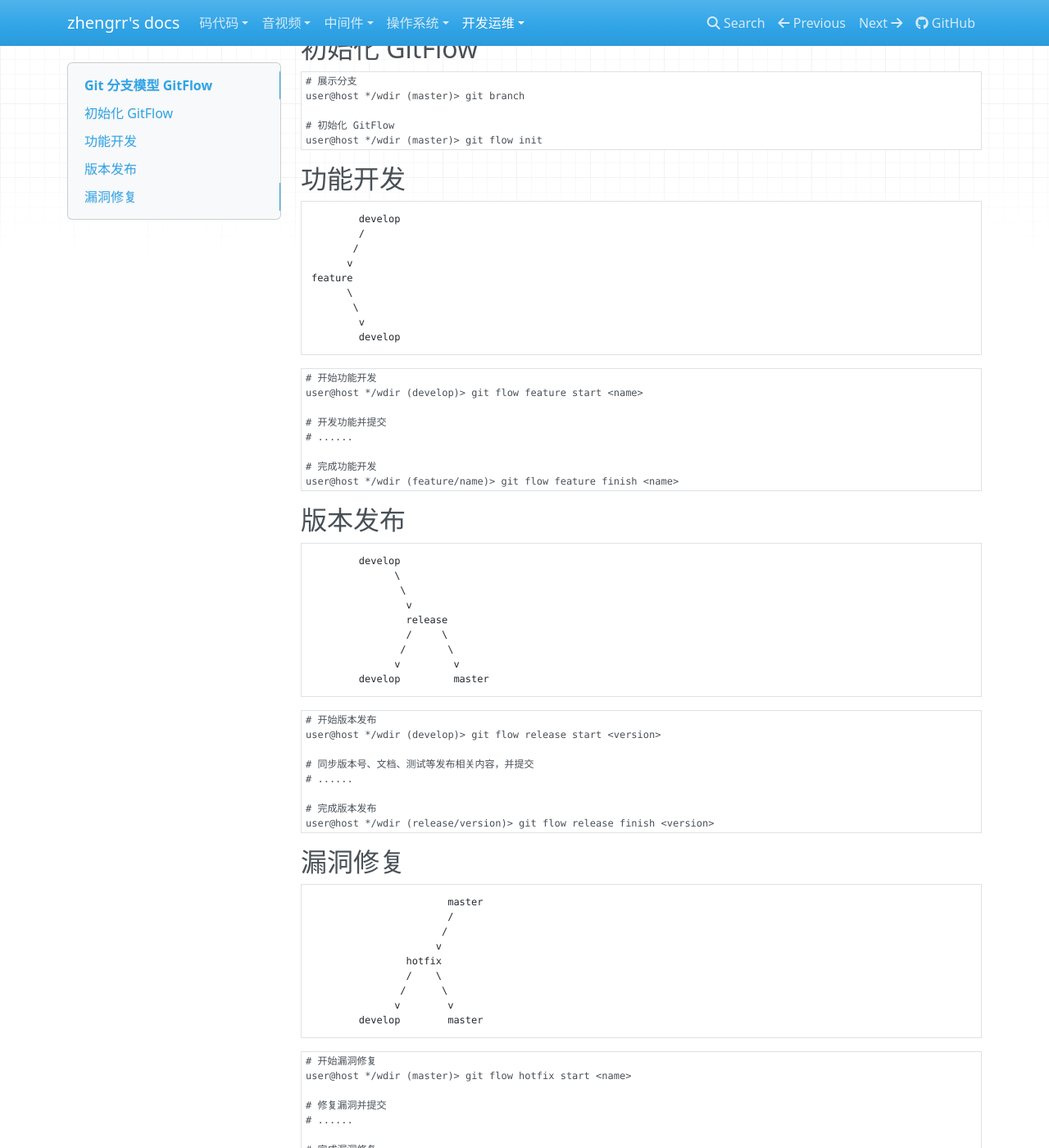
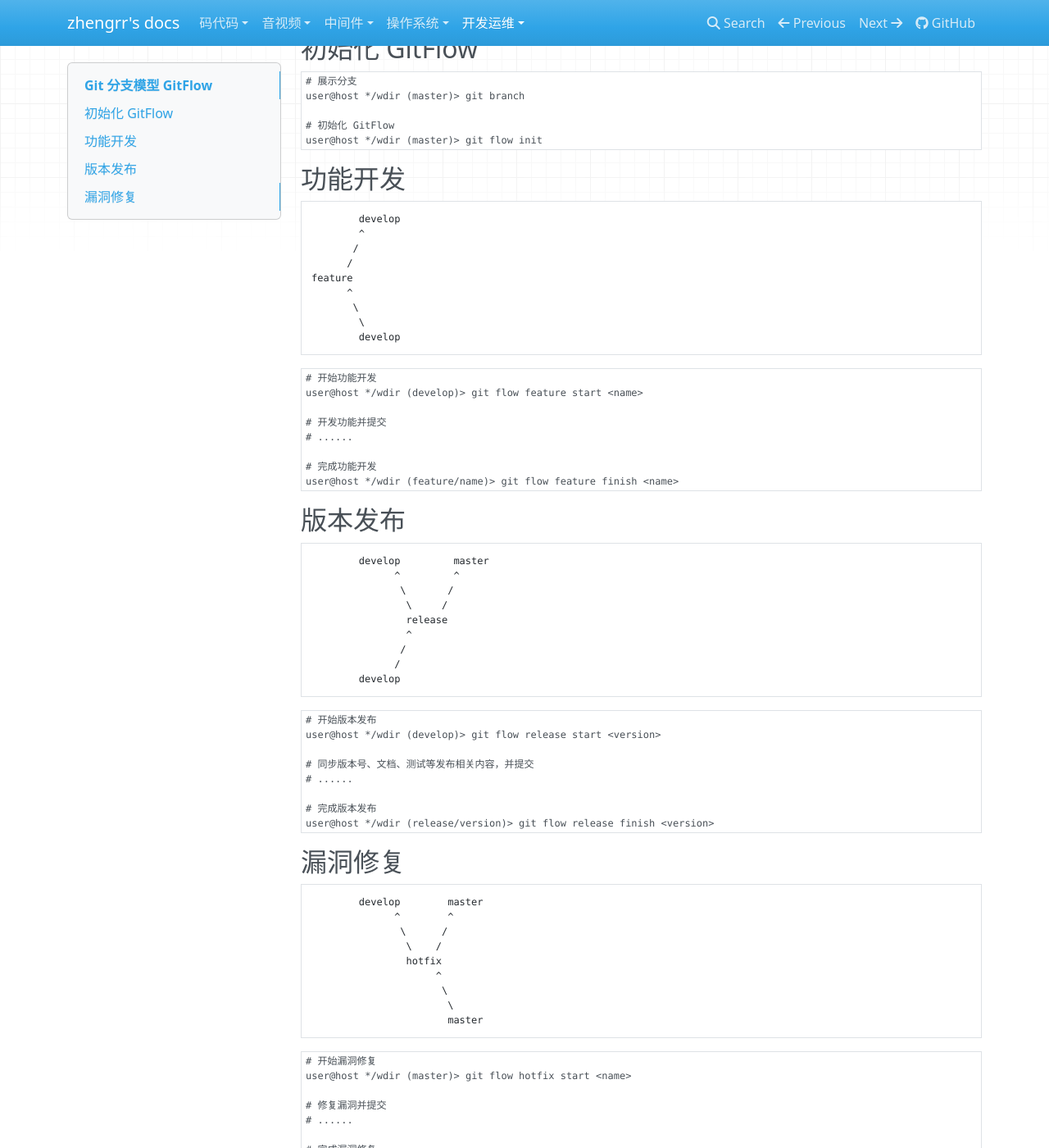
Before and after one commit to afoolsbag/afoolsbag.github.io, an MkDocs documentation site: the page built from docs/DevOps/GitFlow.md, in a window 1280 px wide and 1400 px high, scrolled down 194 px. Shown: the whole window at 82% size. Built offline with MkDocs 1.6.1, drawn with Linux system fonts in a browser that asks for light colours; nearby versions of some CDN libraries.

````diff
--- a/docs/DevOps/GitFlow.md
+++ b/docs/DevOps/GitFlow.md
@@ -20,13 +20,13 @@ user@host */wdir (master)> git flow init
 
 ```txt
         develop
-        /
+        ^
        /
-      v
+      /
 feature
-      \
+      ^
        \
-        v
+        \
         develop
 ```
 
@@ -44,15 +44,15 @@ user@host */wdir (feature/name)> git flow feature finish <name>
 ## 版本发布
 
 ```txt
+        develop         master
+              ^         ^
+               \       /
+                \     /
+                release
+                ^
+               /
+              /
         develop
-              \
-               \
-                v
-                release
-                /     \
-               /       \
-              v         v
-        develop         master
 ```
 
 ```fish
@@ -69,15 +69,15 @@ user@host */wdir (release/version)> git flow release finish <version>
 ## 漏洞修复
 
 ```txt
+        develop        master
+              ^        ^
+               \      /
+                \    /
+                hotfix
+                     ^
+                      \
+                       \
                        master
-                       /
-                      /
-                     v
-                hotfix
-                /    \
-               /      \
-              v        v
-        develop        master
 ```
 
 ```fish
````
